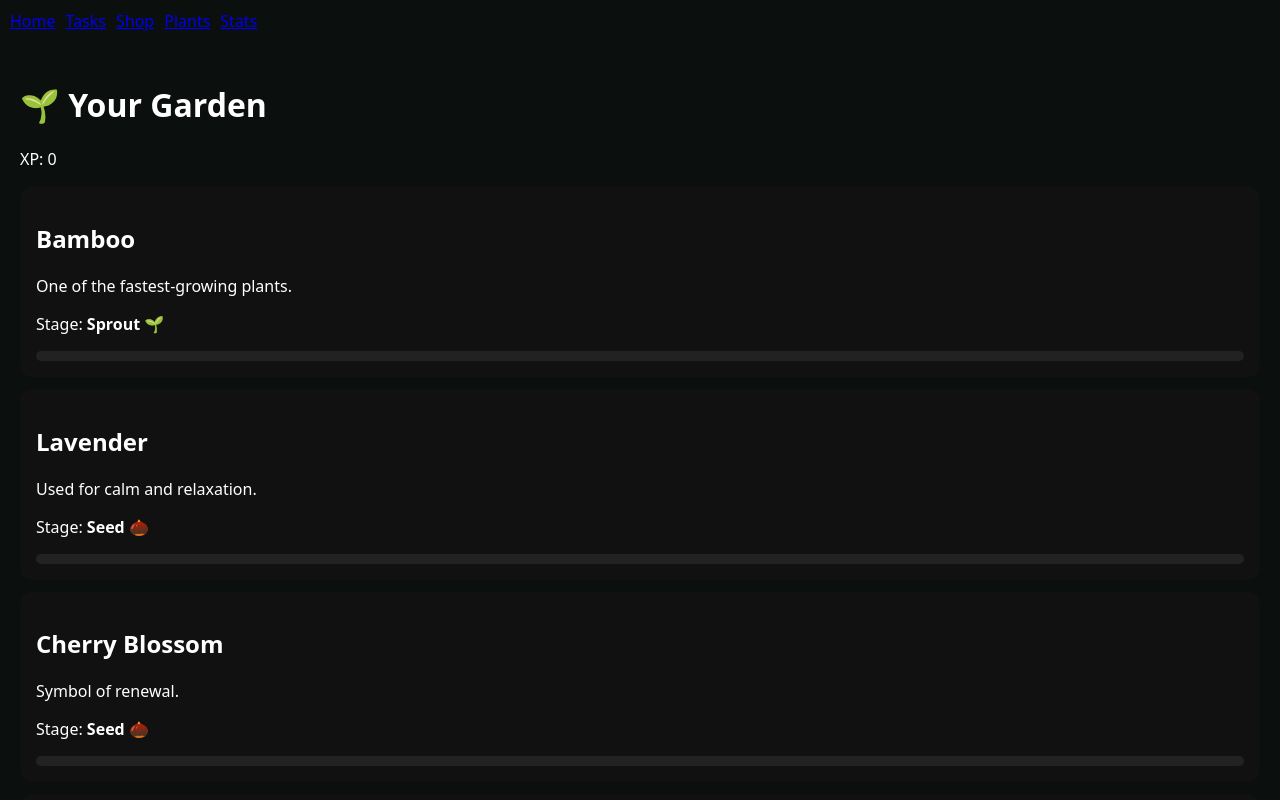
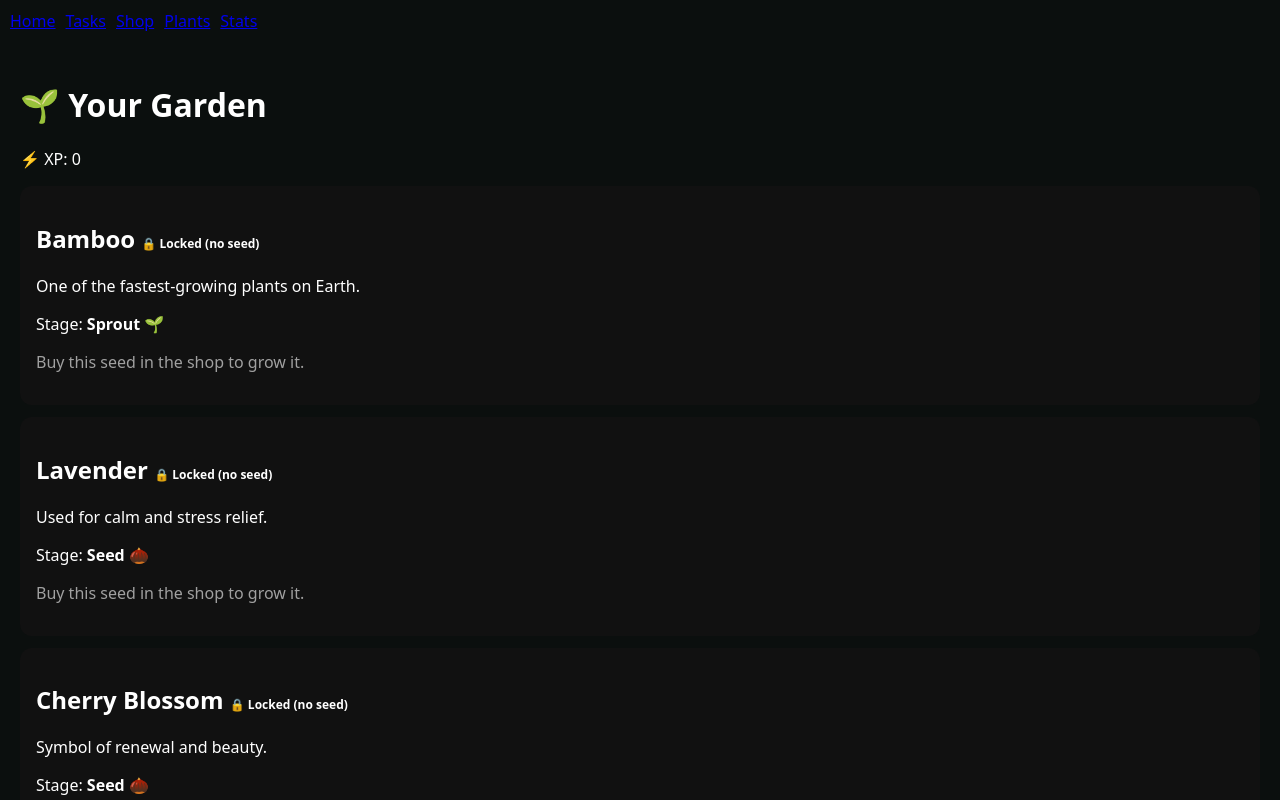
Before and after one commit to Cas6erJack/land-quest-pro-max, a Next.js app: page /plants in a window 1280 px wide. Shown: the top 800 px of the page. Built offline with nearby package versions, Linux system fonts and the light colour scheme.

Commit message:
Update page.js

```diff
--- a/app/plants/page.js
+++ b/app/plants/page.js
@@ -1,62 +1,93 @@
 "use client";
 
 import { useEffect, useState } from "react";
-
-const plants = [
-  { name: "Bamboo", threshold: 0, fact: "One of the fastest-growing plants." },
-  { name: "Lavender", threshold: 300, fact: "Used for calm and relaxation." },
-  { name: "Cherry Blossom", threshold: 800, fact: "Symbol of renewal." },
-  { name: "Oak Tree", threshold: 1500, fact: "Represents long-term strength." }
-];
+import { plantList } from "@/data/plants";
 
 export default function PlantsPage() {
   const [xp, setXp] = useState(0);
+  const [ownedSeeds, setOwnedSeeds] = useState([]);
 
   useEffect(() => {
-    const data = localStorage.getItem("greenland");
-    if (data) {
-      const parsed = JSON.parse(data);
+    const game = localStorage.getItem("greenland");
+    if (game) {
+      const parsed = JSON.parse(game);
       setXp(parsed.xp || 0);
+    }
+
+    const seeds = localStorage.getItem("greenland_seeds");
+    if (seeds) {
+      setOwnedSeeds(JSON.parse(seeds));
     }
   }, []);
 
-  const getStage = (threshold) => {
-    const progress = xp - threshold;
-
-    if (progress < 0) return "Seed 🌰";
-    if (progress < 200) return "Sprout 🌱";
-    if (progress < 500) return "Growing 🌿";
-    return "Mature 🌳";
+  const hasSeed = (seedId) => {
+    return ownedSeeds.some((s) => s.id === seedId);
   };
 
-  const getProgress = (threshold) => {
-    const value = ((xp - threshold) / 500) * 100;
-    return Math.max(0, Math.min(value, 100));
+  const getStage = (plant) => {
+    const thresholds = plant.thresholds;
+
+    if (xp < thresholds[0]) return "Seed 🌰";
+    if (xp < thresholds[1]) return "Sprout 🌱";
+    if (xp < thresholds[2]) return "Growing 🌿";
+    if (xp < thresholds[3]) return "Mature 🌳";
+
+    return "Flourishing 🌳✨";
+  };
+
+  const getProgress = (plant) => {
+    const thresholds = plant.thresholds;
+    let stageIndex = 0;
+
+    for (let i = 0; i < thresholds.length; i++) {
+      if (xp >= thresholds[i]) stageIndex = i;
+    }
+
+    const current = thresholds[stageIndex] || 0;
+    const next = thresholds[stageIndex + 1] || current + 500;
+
+    const progress = ((xp - current) / (next - current)) * 100;
+
+    return Math.max(0, Math.min(progress, 100));
   };
 
   return (
     <div style={{ padding: 20 }}>
       <h1>🌱 Your Garden</h1>
 
-      <p>XP: {xp}</p>
+      <p>⚡ XP: {xp}</p>
 
-      {plants.map((plant, i) => (
-        <div key={i} style={card}>
-          <h2>{plant.name}</h2>
+      {plantList.map((plant) => (
+        <div key={plant.id} style={card}>
+          <h2>
+            {plant.name}{" "}
+            {!hasSeed(plant.seedId) && (
+              <span style={{ fontSize: 12 }}>🔒 Locked (no seed)</span>
+            )}
+          </h2>
+
           <p>{plant.fact}</p>
 
           <p>
-            Stage: <b>{getStage(plant.threshold)}</b>
+            Stage: <b>{getStage(plant)}</b>
           </p>
 
+          {!hasSeed(plant.seedId) ? (
+            <p style={{ opacity: 0.6 }}>
+              Buy this seed in the shop to grow it.
+            </p>
+          ) : (
+            <>
               <div style={barWrap}>
                 <div
                   style={{
                     ...bar,
-                width: `${getProgress(plant.threshold)}%`
+                    width: `${getProgress(plant)}%`
                   }}
                 />
               </div>
+            </>
+          )}
         </div>
       ))}
     </div>
```
Lines whose indentation alone changed are shown as unchanged.
